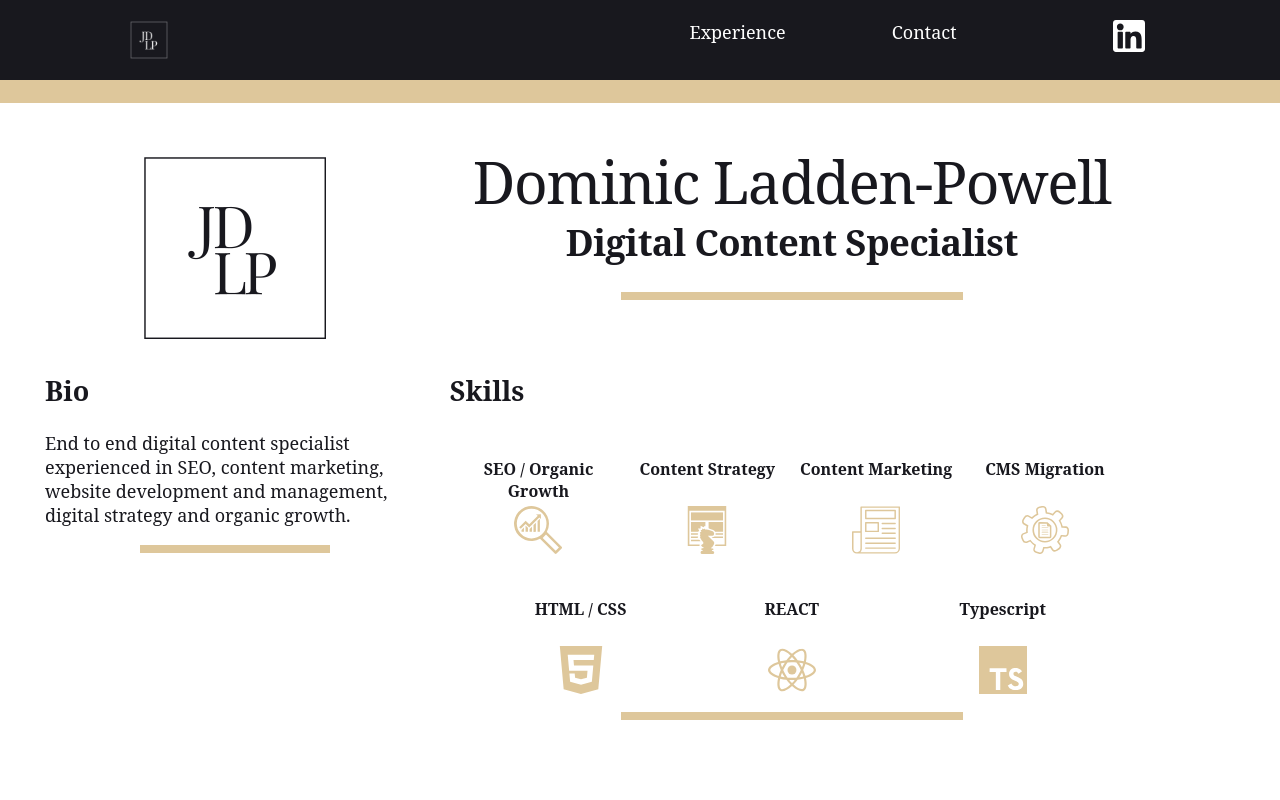
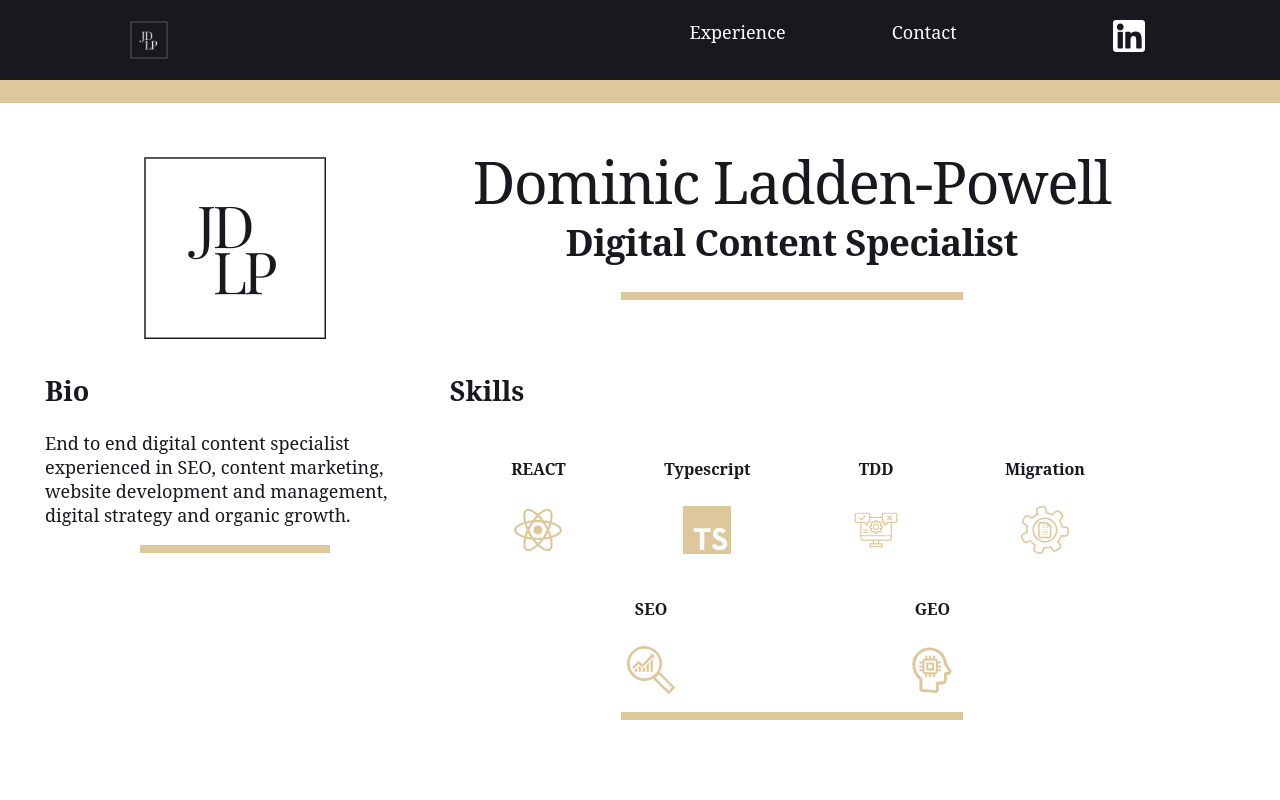
Before and after one commit to DLPDigital/jdlp-typescript, a Next.js app: page / in a window 1280 px wide. Shown: the top 800 px of the page. Built offline with nearby package versions, Linux system fonts and the light colour scheme.

Commit message:
updates 2025

```diff
--- a/components/Skills/index.tsx
+++ b/components/Skills/index.tsx
@@ -1,46 +1,24 @@
-import React from "react"
-import Hrule from "../Hrule"
-import Skill from "./Skill"
+import React from "react";
+import Hrule from "../Hrule";
+import Skill from "./Skill";
 
-import styles from "./Skills.module.scss"
+import styles from "./Skills.module.scss";
 
 const Skills: React.FC = () => {
   return (
     <div className={styles.Container}>
       <h2>Skills</h2>
       <div className={styles.SkillsStyle}>
-        <Skill
-          title="SEO / Organic Growth"
-          icon="/images/skills/seo.svg"
-        />
-        <Skill
-          title="Content Strategy"
-          icon="/images/skills/strategy.svg"
-        />
-        <Skill
-          title="Content Marketing"
-          icon="/images/skills/content-marketing.svg"
-        />
-        <Skill
-          title="CMS Migration"
-          icon="/images/skills/cms.svg"
-        />
-        <Skill
-          title="HTML / CSS"
-          icon="/images/skills/html.svg"
-        />
-        <Skill
-          title="REACT"
-          icon="/images/skills/react.svg"
-        />
-        <Skill
-          title="Typescript"
-          icon="/images/skills/typescript.svg"
-        />
+        <Skill title="REACT" icon="/images/skills/react.svg" />
+        <Skill title="Typescript" icon="/images/skills/typescript.svg" />
+        <Skill title="TDD" icon="/images/skills/tdd.svg" />
+        <Skill title="Migration" icon="/images/skills/cms.svg" />
+        <Skill title="SEO" icon="/images/skills/seo.svg" />
+        <Skill title="GEO" icon="/images/skills/geo.svg" />
       </div>
       <Hrule />
-  </div>
-  )
-}
+    </div>
+  );
+};
 
-export default Skills
+export default Skills;
--- a/data/experience/beauty-pie.md
+++ b/data/experience/beauty-pie.md
@@ -1,13 +1,9 @@
 ---
-title: Head of SEO
+title: Technical SEO & Frontend Developer
 company: BEAUTY PIE
 start: "2021-01-26"
 end: Present
 location: London
 ---
 
-<p>Leading technical search strategy for digital only industry leading consumer cosmetics and skincare brand. Managing migration from legacy site to CWV optimised NextJS custom platform.</p>
-
-<p>Migrated 6,000+ cannibalising URLs to fewer than 500 optimised landing pages across UK and US markets with consolidated, best practice architecture to improve rankings, boost backlink profile and repair internal linking.</p>
-
-<p>Currently leading rebuild of content marketing platform, front-end technical optimisations and backlink building PR campaigns. I manage stakeholder and agency relationships, and work across growth and product teams.</p>
+<p>Built scalable, high-performance web applications using Test Driven modern frameworks including Next.js, TypeScript and React. Integrated headless CMS platform within existing and new processes. Maintained responsibility for search and Core Web Vitals optimised and accessible pages.</p><p>Responsible for refactoring large portions of existing web app into server-side rendering, package-based component library for improved data consumption and load speed. Worked closely with product, design and UX teams, and across marketing functions. Led technical search strategy.</p>
```
Also changed, not shown: public/images/skills/geo.svg (added), public/images/skills/tdd.svg (added).
